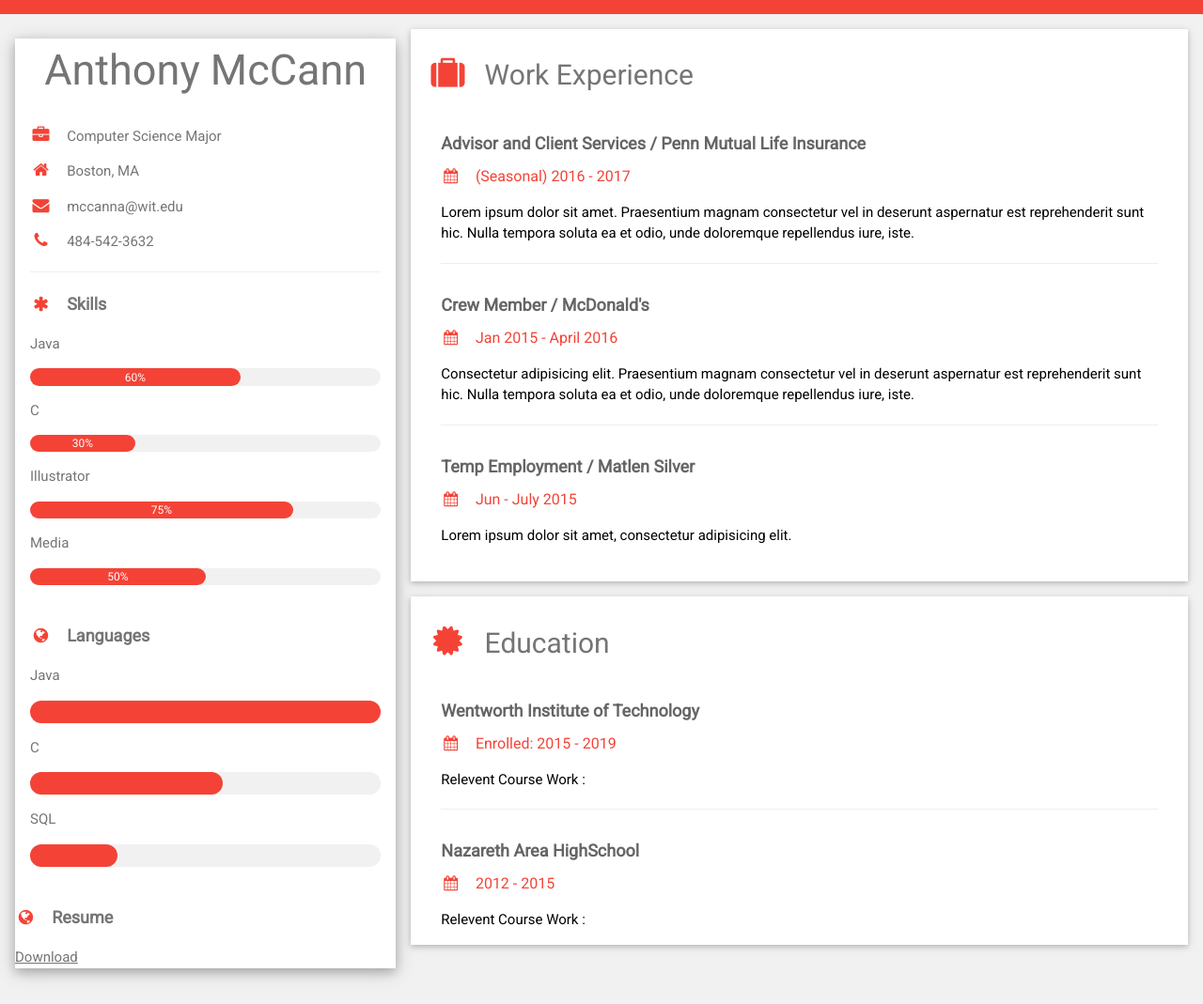
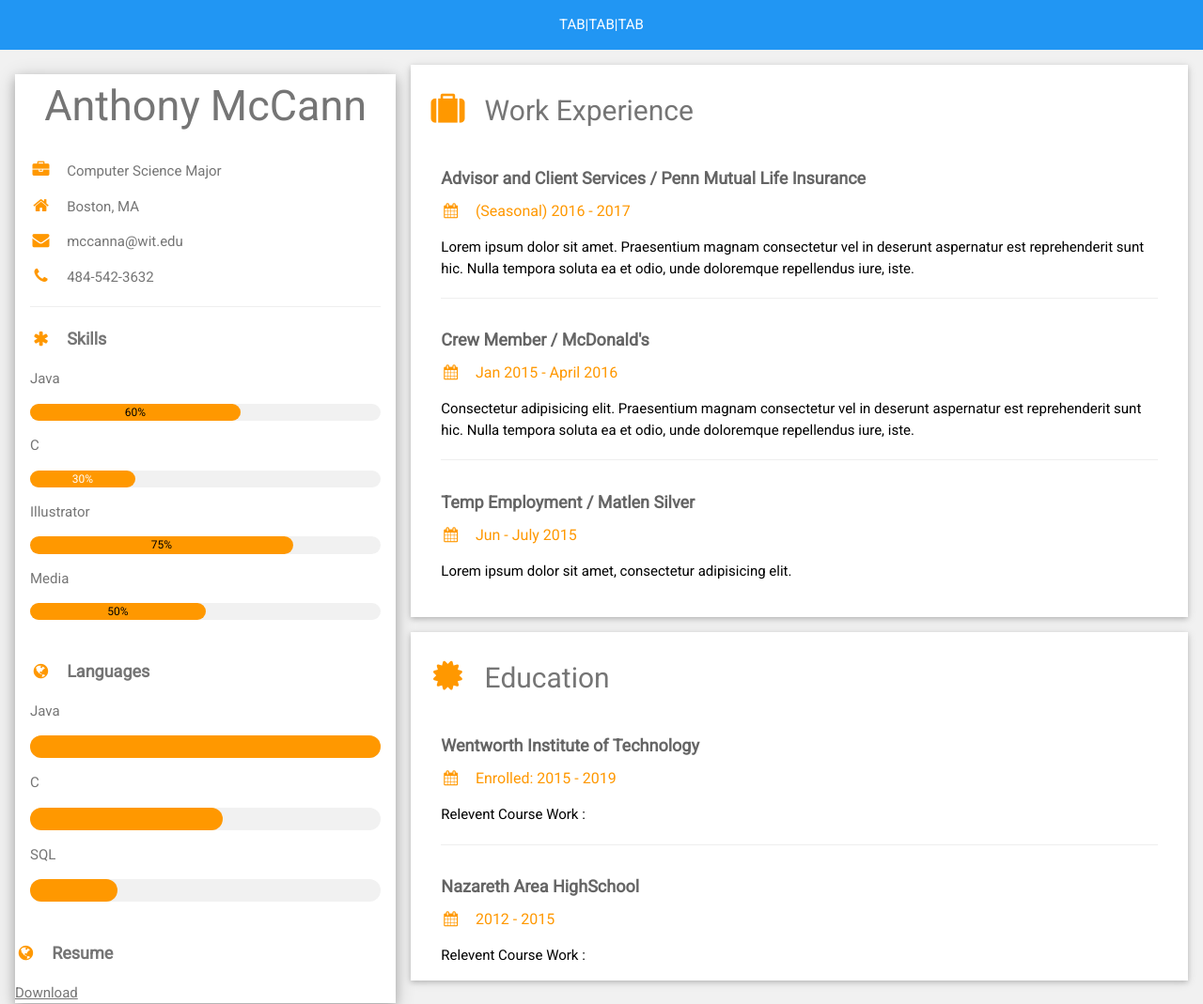
Before and after one commit to WatermelonGalaxy/WatermelonGalaxy.github.io, a plain HTML site: page index.html in a window 1280 px wide. Shown: the top 1069 px of the page at 94% size. Drawn offline with nearby package versions, Linux system fonts and the light colour scheme.

Commit message:
Updated Color and Resume

```diff
--- a/index.html
+++ b/index.html
@@ -11,8 +11,11 @@ html,body,h1,h2,h3,h4,h5,h6 {font-family: "Roboto", sans-serif}
 </style>
 
 
-<header class="w3-container w3-red w3-center">
-<p></p>
+<header class="w3-container w3-blue w3-center">
+<p>
+TAB|TAB|TAB
+
+</p>
 </header>
 
 
@@ -34,49 +37,49 @@ html,body,h1,h2,h3,h4,h5,h6 {font-family: "Roboto", sans-serif}
             </div>
           </div>
         <div class="w3-container">
-          <p><i class="fa fa-briefcase fa-fw w3-margin-right w3-large w3-text-red"></i>Computer Science Major</p>
-          <p><i class="fa fa-home fa-fw w3-margin-right w3-large w3-text-red"></i>Boston, MA</p>
-          <p><i class="fa fa-envelope fa-fw w3-margin-right w3-large w3-text-red"></i>mccanna@wit.edu</p>
-          <p><i class="fa fa-phone fa-fw w3-margin-right w3-large w3-text-red"></i>484-542-3632</p>
+          <p><i class="fa fa-briefcase fa-fw w3-margin-right w3-large w3-text-orange"></i>Computer Science Major</p>
+          <p><i class="fa fa-home fa-fw w3-margin-right w3-large w3-text-orange"></i>Boston, MA</p>
+          <p><i class="fa fa-envelope fa-fw w3-margin-right w3-large w3-text-orange"></i>mccanna@wit.edu</p>
+          <p><i class="fa fa-phone fa-fw w3-margin-right w3-large w3-text-orange"></i>484-542-3632</p>
           <hr>
 
-          <p class="w3-large"><b><i class="fa fa-asterisk fa-fw w3-margin-right w3-text-red"></i>Skills</b></p>
+          <p class="w3-large"><b><i class="fa fa-asterisk fa-fw w3-margin-right w3-text-orange"></i>Skills</b></p>
           <p>Java</p>
           <div class="w3-light-grey w3-round-xlarge w3-small">
-            <div class="w3-container w3-center w3-round-xlarge w3-red" style="width:60%">60%</div>
+            <div class="w3-container w3-center w3-round-xlarge w3-orange" style="width:60%">60%</div>
             </div>
           <p>C</p>
           <div class="w3-light-grey w3-round-xlarge w3-small">
-            <div class="w3-container w3-center w3-round-xlarge w3-red" style="width:30%">
+            <div class="w3-container w3-center w3-round-xlarge w3-orange" style="width:30%">
               <div class="w3-center w3-text-white">30%</div>
             </div>
           </div>
           <p>Illustrator</p>
           <div class="w3-light-grey w3-round-xlarge w3-small">
-            <div class="w3-container w3-center w3-round-xlarge w3-red" style="width:75%">75%</div>
+            <div class="w3-container w3-center w3-round-xlarge w3-orange" style="width:75%">75%</div>
           </div>
           <p>Media</p>
           <div class="w3-light-grey w3-round-xlarge w3-small">
-            <div class="w3-container w3-center w3-round-xlarge w3-red" style="width:50%">50%</div>
+            <div class="w3-container w3-center w3-round-xlarge w3-orange" style="width:50%">50%</div>
           </div>
           <br>
           <!--hr-->
-          <p class="w3-large w3-text-theme"><b><i class="fa fa-globe fa-fw w3-margin-right w3-text-red"></i>Languages</b></p>
+          <p class="w3-large w3-text-theme"><b><i class="fa fa-globe fa-fw w3-margin-right w3-text-orange"></i>Languages</b></p>
           <p>Java</p>
           <div class="w3-light-grey w3-round-xlarge">
-            <div class="w3-round-xlarge w3-red" style="height:24px;width:100%"></div>
+            <div class="w3-round-xlarge w3-orange" style="height:24px;width:100%"></div>
           </div>
           <p>C</p>
           <div class="w3-light-grey w3-round-xlarge">
-            <div class="w3-round-xlarge w3-red" style="height:24px;width:55%"></div>
+            <div class="w3-round-xlarge w3-orange" style="height:24px;width:55%"></div>
           </div>
           <p>SQL</p>
           <div class="w3-light-grey w3-round-xlarge">
-            <div class="w3-round-xlarge w3-red" style="height:24px;width:25%"></div>
+            <div class="w3-round-xlarge w3-orange" style="height:24px;width:25%"></div>
           </div>
           <br>
         </div>
-        <p class="w3-large w3-text-theme"><b><i class="fa fa-globe fa-fw w3-margin-right w3-text-red"></i>Resume</b></p>
+        <p class="w3-large w3-text-theme"><b><i class="fa fa-globe fa-fw w3-margin-right w3-text-orange"></i>Resume</b></p>
         <a href="http://www.wmgalaxy.pw/Resume/Anthony%20McCann%20Resume%2010:30:2017.pdf">Download</a>
       </div><br>
     <!-- End Left Column -->
@@ -86,37 +89,37 @@ html,body,h1,h2,h3,h4,h5,h6 {font-family: "Roboto", sans-serif}
     <div class="w3-twothird">
 
       <div class="w3-container w3-card w3-white w3-margin-bottom">
-        <h2 class="w3-text-grey w3-padding-16"><i class="fa fa-suitcase fa-fw w3-margin-right w3-xxlarge w3-text-red"></i>Work Experience</h2>
+        <h2 class="w3-text-grey w3-padding-16"><i class="fa fa-suitcase fa-fw w3-margin-right w3-xxlarge w3-text-orange"></i>Work Experience</h2>
         <div class="w3-container">
           <h5 class="w3-opacity"><b>Advisor and Client Services / Penn Mutual Life Insurance</b></h5>
-          <h6 class="w3-text-red"><i class="fa fa-calendar fa-fw w3-margin-right"></i>(Seasonal) 2016 - 2017 <span class="w3-tag w3-teal w3-round"></span></h6>
+          <h6 class="w3-text-orange"><i class="fa fa-calendar fa-fw w3-margin-right"></i>(Seasonal) 2016 - 2017 <span class="w3-tag w3-teal w3-round"></span></h6>
           <p>Lorem ipsum dolor sit amet. Praesentium magnam consectetur vel in deserunt aspernatur est reprehenderit sunt hic. Nulla tempora soluta ea et odio, unde doloremque repellendus iure, iste.</p>
           <hr>
         </div>
         <div class="w3-container">
           <h5 class="w3-opacity"><b>Crew Member / McDonald's</b></h5>
-          <h6 class="w3-text-red"><i class="fa fa-calendar fa-fw w3-margin-right"></i>Jan 2015 - April 2016</h6>
+          <h6 class="w3-text-orange"><i class="fa fa-calendar fa-fw w3-margin-right"></i>Jan 2015 - April 2016</h6>
           <p>Consectetur adipisicing elit. Praesentium magnam consectetur vel in deserunt aspernatur est reprehenderit sunt hic. Nulla tempora soluta ea et odio, unde doloremque repellendus iure, iste.</p>
           <hr>
         </div>
         <div class="w3-container">
           <h5 class="w3-opacity"><b>Temp Employment / Matlen Silver</b></h5>
-          <h6 class="w3-text-red"><i class="fa fa-calendar fa-fw w3-margin-right"></i>Jun - July 2015</h6>
+          <h6 class="w3-text-orange"><i class="fa fa-calendar fa-fw w3-margin-right"></i>Jun - July 2015</h6>
           <p>Lorem ipsum dolor sit amet, consectetur adipisicing elit. </p><br>
         </div>
       </div>
 
       <div class="w3-container w3-card w3-white">
-        <h2 class="w3-text-grey w3-padding-16"><i class="fa fa-certificate fa-fw w3-margin-right w3-xxlarge w3-text-red"></i>Education</h2>
+        <h2 class="w3-text-grey w3-padding-16"><i class="fa fa-certificate fa-fw w3-margin-right w3-xxlarge w3-text-orange"></i>Education</h2>
         <div class="w3-container">
           <h5 class="w3-opacity"><b>Wentworth Institute of Technology</b></h5>
-          <h6 class="w3-text-red"><i class="fa fa-calendar fa-fw w3-margin-right"></i>Enrolled: 2015 - 2019</h6>
+          <h6 class="w3-text-orange"><i class="fa fa-calendar fa-fw w3-margin-right"></i>Enrolled: 2015 - 2019</h6>
           <p>Relevent Course Work : </p>
           <hr>
         </div>
         <div class="w3-container">
           <h5 class="w3-opacity"><b>Nazareth Area HighSchool</b></h5>
-          <h6 class="w3-text-red"><i class="fa fa-calendar fa-fw w3-margin-right"></i>2012 - 2015</h6>
+          <h6 class="w3-text-orange"><i class="fa fa-calendar fa-fw w3-margin-right"></i>2012 - 2015</h6>
           <p>Relevent Course Work : </p>
         </div>
       </div>
@@ -130,7 +133,7 @@ html,body,h1,h2,h3,h4,h5,h6 {font-family: "Roboto", sans-serif}
   <!-- End Page Container -->
 </div>
 
-<footer class="w3-container w3-red w3-center w3-margin-top">
+<footer class="w3-container w3-blue w3-center w3-margin-top">
   <p>Find me on social media.</p>
   <i class="fa fa-facebook-official w3-hover-opacity"></i>
   <i class="fa fa-instagram w3-hover-opacity"></i>
```
